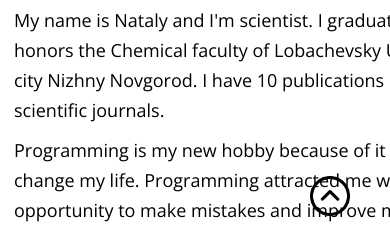
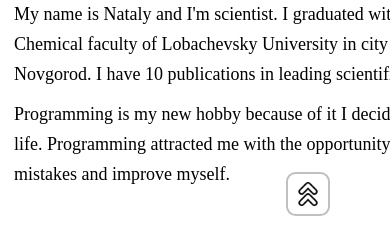
Before and after one commit to zena7/rsschool-cv-, a website built with Parcel: page index.html in a window 390 px wide. Shown: the part 598-844 px from the top of the page. Built offline with nearby package versions, Linux system fonts and the light colour scheme.

Commit message:
feat: add some js and responsiveness

```diff
--- a/index.html
+++ b/index.html
@@ -122,12 +122,11 @@
             alt="logo rs-school"
             width="120px"
         /></a>
-        <botton class="top" id="top"
-          ><img
-            src="./src/images/up-arrow-512px-512px.png"
-            alt="arrow up"
-            width="40px"
-          />
+        <botton class="top btn" id="top"><img
+          src="./src/images/up-512.png"
+          alt="arrow up"
+          width="24px"
+        /></botton>
         </botton>
       </footer>
     </div>
--- a/src/main.js
+++ b/src/main.js
@@ -1,9 +1,23 @@
 // import "../node_modules/normalize.css";
-import "./styles/comon.css"
-import "./style.css"
+// import "./styles/comon.css"
+// import "./style.css";
 
 window.onload  = function(){
-document.getElementById('top').onclick = function(){
-  window.scrollTop(0,0);
+    let scrolled;
+    let timer;
+  document.getElementById('top').onclick = function(){
+  scrolled = window.pageYOffset;
+    scrollToTop();
+  }
+  function scrollToTop(){
+    if (scrolled > 0) {
+      window.scrollTo(0, scrolled);
+      scrolled = scrolled - 200;
+      timer = setTimeout(scrollToTop, 100);
+    }
+    else {
+      clearTimeout(timer);
+      window.scrollTo(0,0);
+    }
+  }
 }
-}
--- a/src/style.css
+++ b/src/style.css
@@ -94,11 +94,9 @@ h2 {
 .footer img {
   display: block;
   margin: 0 auto;
-  padding-top: 10px;
+  /* padding-top: 10px; */
 }
-a img:hover {
-  border: 1px solid #8b0000;
-}
+
 .nav {
   margin-bottom: 50px;
   padding: 30px 0px;
@@ -126,14 +124,44 @@ a img:hover {
   padding-top: 79px;
 }
 
-.nav a:target {
-  box-shadow: 0 0 0 1px;
+.top {
+  position: fixed;
+  right: 40px;
+  bottom: 10px;
+}
+
+.btn {
+  box-sizing: border-box;
+  background-color: transparent;
+  border: 2px solid #c0c0c0;
+  border-radius: 0.6em;
+  color: #000000;
+  cursor: pointer;
+  align-self: center;
+  font-size: 1rem;
+  font-weight: 400;
+  line-height: 1;
+  margin: 20px;
+  padding: 8px 8px;
+  text-decoration: none;
+  text-align: center;
+  text-transform: uppercase;
+  font-weight: 700;
 }
 
 .top {
-  position: fixed;
-  right: 40px;
-  bottom: 30px;
+  background-image: -webkit-linear-gradient(
+    45deg,
+    #d3d3d3 50%,
+    transparent 50%
+  );
+  background-image: linear-gradient(45deg, #f5f5f5 50%, transparent 50%);
+  background-position: 100%;
+  background-size: 400%;
+  transition: background 300ms ease-in-out;
+}
+.top:hover {
+  background-position: 0;
 }
 
 @media (max-width: 1000px) {
```
Also changed, not shown: src/images/10860.jpg (deleted), src/images/background.jpeg (deleted), src/images/up-512.png (added), src/images/up-arrow-512px-512px.png (deleted), 1 other file.
